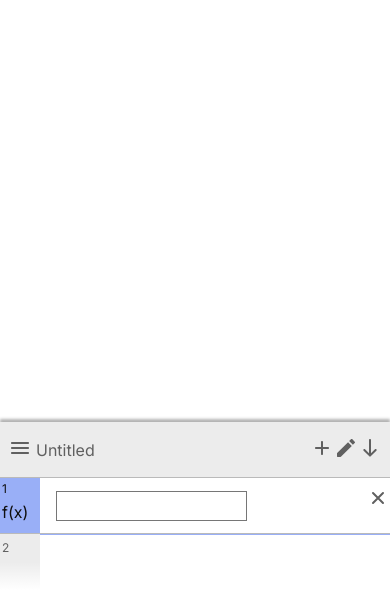
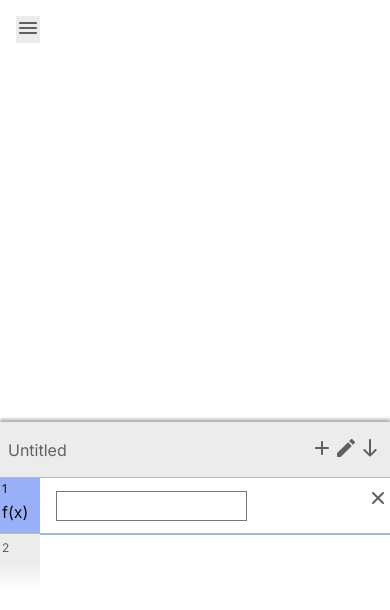
Before and after one commit to David-I7/graphcalculator, a React (Vite) app: page / in a window 390 px wide. Shown: the top 610 px of the page. Built offline with nearby package versions, Linux system fonts and the light colour scheme.

Commit message:
make graph menu responsive

```diff
--- a/src/assets/styles/_base.scss
+++ b/src/assets/styles/_base.scss
@@ -97,7 +97,7 @@ h4 {
 }
 
 body {
-  overflow-y: hidden;
+  overflow: hidden;
 }
 
 main {
--- a/src/components/dropdown/DropdownInput.tsx
+++ b/src/components/input/ResizableInput.tsx
@@ -2,32 +2,39 @@ import React, {
   ChangeEvent,
   FocusEvent,
   KeyboardEvent,
-  ReactNode,
   useEffect,
   useState,
 } from "react";
-import styles from "./dropdown.module.scss";
+import styles from "./input.module.scss";
 import { calculateTextWidth } from "../../helpers/dom";
 
-type ComponentProps = {
-  defaultValue: string;
+type ResizableInputProps = {
+  defaultValue?: string;
   initialValue: string;
-  children: ReactNode;
-  className?: string;
-  style?: React.CSSProperties;
+  inputProps?: Omit<
+    React.InputHTMLAttributes<HTMLInputElement>,
+    | "value"
+    | "defaultValue"
+    | "onBlur"
+    | "onChange"
+    | "onFocus"
+    | "onKeyDown"
+    | "type"
+  >;
   onSave?: () => void;
 };
 
-const DropdownInput = React.forwardRef<HTMLInputElement, ComponentProps>(
+export const ResizableInput = React.forwardRef<
+  HTMLInputElement,
+  ResizableInputProps
+>(
   (
     {
-      defaultValue,
+      defaultValue = " ",
       initialValue,
-      children,
-      className,
-      style,
+      inputProps,
       onSave,
-    }: ComponentProps,
+    }: ResizableInputProps,
     ref
   ) => {
     const [inputValue, setInputVal] = useState<string>(initialValue);
@@ -38,8 +45,7 @@ const DropdownInput = React.forwardRef<HTMLInputElement, ComponentProps>(
     const handleFocus = (e: FocusEvent) => {
       const input = e.currentTarget! as HTMLInputElement;
       input.select();
-      input.style.flex = "1";
-      input.parentElement!.style.flex = `1`;
+      input.style.removeProperty("max-width");
     };
 
     const handleBlur = (e: FocusEvent) => {
@@ -54,12 +60,10 @@ const DropdownInput = React.forwardRef<HTMLInputElement, ComponentProps>(
       const width = calculateTextWidth(value, mergedClassname);
 
       if (width > input.offsetWidth) {
-        input.style.width = `${input.offsetWidth}px`;
+        input.style.maxWidth = `${input.offsetWidth}px`;
       } else {
-        input.style.width = `${width}px`;
+        input.style.maxWidth = `${width}px`;
       }
-      input.style.removeProperty("flex");
-      input.parentElement!.style.removeProperty("flex");
       onSave?.();
     };
 
@@ -71,10 +75,10 @@ const DropdownInput = React.forwardRef<HTMLInputElement, ComponentProps>(
 
     const mergedClassname = React.useMemo(
       () =>
-        className
-          ? `${className} ${styles.dropdownInputContainerInput}`
-          : styles.dropdownInputContainerInput,
-      [className]
+        inputProps?.className
+          ? `${inputProps?.className} ${styles.resizeInput}`
+          : styles.resizeInput,
+      [inputProps?.className]
     );
 
     useEffect(() => {
@@ -84,31 +88,25 @@ const DropdownInput = React.forwardRef<HTMLInputElement, ComponentProps>(
           const width = calculateTextWidth(inputValue, mergedClassname);
           const inputRef =
             (ref as React.RefObject<HTMLInputElement>)?.current ||
-            document.querySelector(`.${styles.dropdownInputContainerInput}`);
-          inputRef.style.width = `${width}px`;
+            document.querySelector(`.${styles.resizeInput}`);
+          inputRef.style.maxWidth = `${width}px`;
         },
         { once: true }
       );
     }, []);
 
     return (
-      <div className={styles.dropdownInputContainer}>
-        <input
-          ref={ref}
-          value={inputValue}
-          onChange={handleChange}
-          onFocus={handleFocus}
-          onBlur={handleBlur}
-          onKeyDown={onSave ? handleEnter : undefined}
-          style={style}
-          className={mergedClassname}
-          type="text"
-          aria-label="File name"
-        />
-        {children}
-      </div>
+      <input
+        ref={ref}
+        {...inputProps}
+        type="text"
+        className={mergedClassname}
+        onChange={handleChange}
+        onBlur={handleBlur}
+        onFocus={handleFocus}
+        onKeyDown={onSave ? handleEnter : undefined}
+        value={inputValue}
+      />
     );
   }
 );
-
-export default DropdownInput;
--- /dev/null
+++ b/src/components/input/input.module.scss
@@ -0,0 +1,18 @@
+@use "../../assets/styles/base" as base;
+
+.resize-input {
+  @extend .font-body-lg;
+  width: 0;
+  flex: 1;
+  padding-inline: 0.5rem;
+  height: 2rem;
+  outline: none;
+  border-radius: base.$br-100;
+  font-weight: base.$fw-medium;
+  color: base.$on-surface-heading;
+
+  &:focus-visible {
+    background-color: transparent;
+    outline: 1px solid base.$primary;
+  }
+}
--- a/src/features/expressionPanel/components/appbar/ExpressionTopBar.tsx
+++ b/src/features/expressionPanel/components/appbar/ExpressionTopBar.tsx
@@ -2,7 +2,7 @@ import ButtonTarget from "../../../../components/buttons/target/ButtonTarget";
 import { Edit, Plus } from "../../../../components/svgs";
 import ExpressionPanelResizer from "./ExpressionPanelResizer";
 import GraphMenu from "../menu/GraphMenu";
-import DropdownInput from "../../../../components/dropdown/DropdownInput";
+import { ResizableInput } from "../../../../components/input/ResizableInput";
 
 const defaultValue = "Untitled";
 
@@ -10,15 +10,16 @@ const ExpressionTopBar = () => {
   return (
     <header className="expression-panel-top-bar">
       <div className="expression-panel-top-bar__left">
-        <GraphMenu />
+        <GraphMenu>
+          <GraphMenu.Toggle />
+          <GraphMenu.Menu />
+        </GraphMenu>
         {/* <h1>{defaultValue}</h1> */}
-        <DropdownInput
-          className="button--hovered bg-surface-container-low"
+        <ResizableInput
+          inputProps={{ className: "button--hovered bg-surface-container-low" }}
           defaultValue={defaultValue}
           initialValue={defaultValue}
-        >
-          <></>
-        </DropdownInput>
+        />
       </div>
       <div className="expression-panel-top-bar__right">
         <ButtonTarget className="button--hovered bg-surface-container-low">
--- a/src/features/expressionPanel/components/menu/GraphMenu.tsx
+++ b/src/features/expressionPanel/components/menu/GraphMenu.tsx
@@ -1,4 +1,12 @@
-import { useCallback, useId, useRef, useState } from "react";
+import {
+  createContext,
+  ReactNode,
+  useContext,
+  useEffect,
+  useId,
+  useRef,
+  useState,
+} from "react";
 import ButtonTarget from "../../../../components/buttons/target/ButtonTarget";
 import { Menu } from "../../../../components/svgs";
 import "../../assets/graphmenu.scss";
@@ -6,14 +14,46 @@ import { AnimateSlideX, AnimationOptions } from "../../../../lib/animations";
 import { usePopulateRef } from "../../../../hooks/reactutils";
 import Scrim from "../../../../components/scrim/Scrim";
 import { CSS_VARIABLES } from "../../../../data/css/variables";
+import { useAppSelector } from "../../../../state/hooks";
+import { createPortal } from "react-dom";
 
-const GraphMenu = () => {
+type GraphMenuContext = {
+  ariaControlsId: string;
+  menuRef: React.RefObject<HTMLDivElement | null>;
+};
+
+const GraphMenuContext = createContext<GraphMenuContext | undefined>(undefined);
+
+const useGraphMenuContextSetup = (): GraphMenuContext => {
+  const id = useId();
+  const menuRef = useRef<HTMLDivElement>(null);
+
+  return { menuRef, ariaControlsId: id };
+};
+
+const useGraphMenuContext = () => {
+  const ctx = useContext(GraphMenuContext);
+  if (!ctx)
+    throw new Error("Graph menu context cannot be accessed outside its scope");
+
+  return ctx;
+};
+
+const GraphMenu = ({ children }: { children: ReactNode }) => {
+  return (
+    <GraphMenuContext.Provider value={useGraphMenuContextSetup()}>
+      {children}
+    </GraphMenuContext.Provider>
+  );
+};
+
+GraphMenu.Toggle = function () {
   const [isOpen, setIsOpen] = useState<boolean>(false);
-  const ariaControlsId = useId();
-  const menuRef = useRef<HTMLDivElement>(null);
+  const { ariaControlsId, menuRef } = useGraphMenuContext();
+  const isMobile = useAppSelector((state) => state.globalSlice.isMobile);
+  const isAnimating = useRef<boolean>(false);
   const expressionPanelRef = useRef<HTMLDivElement>(null);
-  const isAnimating = useRef<boolean>(false);
-  const onClose = useCallback(() => {
+  const onClose = () => {
     if (isAnimating.current) return;
     isAnimating.current = true;
 
@@ -21,19 +61,20 @@ const GraphMenu = () => {
       AnimateSlideX("17.625rem", "0"),
       AnimationOptions
     );
+    menuRef.current!.animate(AnimateSlideX("0", "-100%"), AnimationOptions);
 
     setIsOpen(!isOpen);
     setTimeout(() => {
       isAnimating.current = false;
     }, CSS_VARIABLES.animationSpeedDefault);
-  }, [isOpen]);
+  };
 
   usePopulateRef(expressionPanelRef, { selector: ".expression-panel" });
 
   return (
     <>
+      {!isMobile && (
         <ButtonTarget
-        // style={{ width: "36px", height: "36px" }}
           aria-label="Open main menu"
           aria-expanded={isOpen}
           aria-controls={ariaControlsId}
@@ -46,6 +87,10 @@ const GraphMenu = () => {
               AnimateSlideX("0px", "17.625rem"),
               AnimationOptions
             );
+            menuRef.current!.animate(
+              AnimateSlideX("-100%", "0"),
+              AnimationOptions
+            );
 
             setIsOpen(!isOpen);
             setTimeout(() => {
@@ -55,16 +100,48 @@ const GraphMenu = () => {
         >
           <Menu />
         </ButtonTarget>
-      <div
-        ref={menuRef}
-        id={ariaControlsId}
-        className="graph-menu"
-        role="menu"
-      ></div>
+      )}
+      {isMobile &&
+        createPortal(
+          <ButtonTarget
+            style={{
+              position: "fixed",
+              top: "1rem",
+              left: "1rem",
+              zIndex: "19",
+            }}
+            aria-label="Open main menu"
+            aria-expanded={isOpen}
+            aria-controls={ariaControlsId}
+            className="button--hovered bg-surface-container-low"
+            onClick={(e) => {
+              if (isAnimating.current) return;
+
+              isAnimating.current = true;
+              expressionPanelRef.current!.animate(
+                AnimateSlideX("0px", "17.625rem"),
+                AnimationOptions
+              );
+              menuRef.current!.animate(
+                AnimateSlideX("-100%", "0"),
+                AnimationOptions
+              );
+
+              setIsOpen(!isOpen);
+              setTimeout(() => {
+                isAnimating.current = false;
+              }, CSS_VARIABLES.animationSpeedDefault);
+            }}
+          >
+            <Menu />
+          </ButtonTarget>,
+          document.getElementById("root")!
+        )}
       {isOpen && (
         <Scrim
+          portal={{ container: menuRef.current! }}
           style={{
-            left: "0",
+            left: "100%",
             right: "auto",
             width: `calc(100vw - 17.625rem)`,
           }}
@@ -77,4 +154,20 @@ const GraphMenu = () => {
   );
 };
 
+GraphMenu.Menu = () => {
+  const { ariaControlsId, menuRef } = useGraphMenuContext();
+
+  useEffect(() => {}, []);
+
+  return createPortal(
+    <div
+      ref={menuRef}
+      id={ariaControlsId}
+      className="graph-menu"
+      role="menu"
+    ></div>,
+    document.getElementById("root")!
+  );
+};
+
 export default GraphMenu;
--- a/src/features/graph/lib/graph.ts
+++ b/src/features/graph/lib/graph.ts
@@ -104,7 +104,7 @@ export class Graph implements MessageBus {
           prevHeight = this.canvas.offsetHeight;
           this.reset();
         }
-      }, 50)
+      }, 50).throttleFunc
     );
     observer.observe(this.canvas.parentElement!);
 
@@ -161,7 +161,7 @@ export class Graph implements MessageBus {
         this.updateClientPosition(this._offsetX, this._offsetY);
 
         this.ctx.translate(dx, dy);
-      }, 10)
+      }, 10).throttleFunc
     );
     this.canvas.addEventListener("mouseup", () => {
       this.isDragging = false;
--- a/src/helpers/performance.ts
+++ b/src/helpers/performance.ts
@@ -23,7 +23,12 @@ export function throttle<T extends any[]>(
   let finalTimerId: number | null = null;
   let waitingArgs: T | null = null;
 
-  return (...args: T) => {
+  return {
+    abort: () => {
+      if (timerId) clearTimeout(timerId);
+      if (finalTimerId) clearTimeout(finalTimerId);
+    },
+    throttleFunc: (...args: T) => {
       waitingArgs = args;
 
       if (finalTimerId) {
@@ -46,5 +51,6 @@ export function throttle<T extends any[]>(
           timerId = null;
         }, delay);
       }
+    },
   };
 }
```
Also changed, not shown: src/components/dropdown/dropdown.module.scss (+0 -29 lines), src/components/dropdown/old/DropdownInput.tsx (added, +114 -0 lines), src/components/globalState/mobile/MobileState.tsx (+7 -6 lines), src/features/expressionPanel/components/appbar/ExpressionPanelResizer.tsx (+5 -4 lines), src/components/input/ResizableTextarea.tsx (added). Lines whose indentation alone changed are shown as unchanged.
